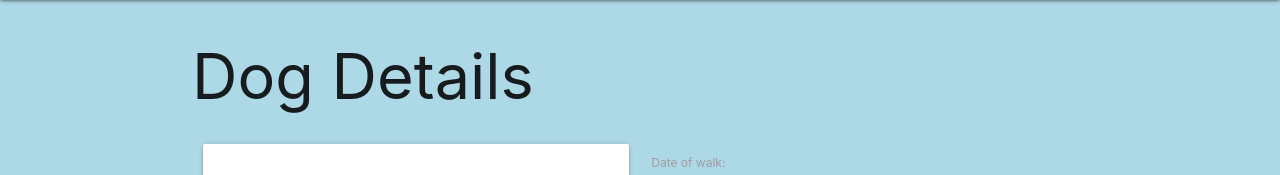
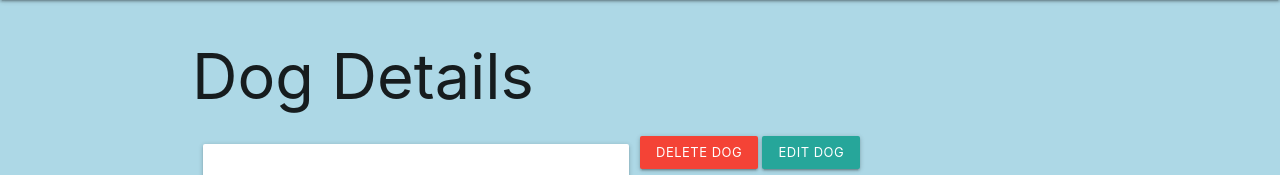
Before and after one commit to laurapease/FinchCollector, a Django app: template main_app/templates/dogs/detail.html in a window 1280 px wide. Shown: the part 64-239 px from the top of the page. Run offline with Django 3.2, Linux system fonts and the light colour scheme; the template is opened without the code that fills it: values that come from a table or form of the project are taken from there, others are empty.

Commit message:
Edit and Delete Butons working

```diff
--- a/main_app/templates/dogs/detail.html
+++ b/main_app/templates/dogs/detail.html
@@ -18,6 +18,13 @@
       </div>
     </div>
   </div>
+
+  <!--Edit and Delete Actions -->
+
+  <div class="card-action">
+    <a href="{% url 'delete_dog' dog.id%}" class="btn-small red">Delete Dog</a>
+    <a href="{% url 'edit_dog' dog.id %}" class="btn-small">Edit Dog</a>
+
     <div class="col s6">
       <form action="{% url 'add_walking' dog.id %}" method="post">
         {% csrf_token %} {{ walking_form.as_p }}
@@ -109,3 +116,4 @@
     </script>
     {% endblock %}
   </div>
+</div>
--- a/main_app/urls.py
+++ b/main_app/urls.py
@@ -10,8 +10,8 @@ urlpatterns = [
     path('dogs/<int:dog_id>/add_walking/', views.add_walking, name='add_walking'),
     path('dogs/<int:dog_id>/unused_toy/<int:toy_id>/', views.unused_toy, name="unused_toy"),
     path('dogs/<int:dog_id>/dogs_toy/<int:toy_id>/', views.dogs_toy, name="dogs_toy"),
-    path('dogs/new', views.add_dog, name='add_dog'),
-    # path('dogs/<int:dog_id>/edit/', views.edit_dog, name='edit_dog'),
-    # path('dogs/<in:dog_id>/delete/', views.delete_dog, name='delete_dog'),
+    path('dogs/new/', views.add_dog, name='add_dog'),
+    path('dogs/<int:dog_id>/edit/', views.edit_dog, name='edit_dog'),
+    path('dogs/<int:dog_id>/delete/', views.delete_dog, name='delete_dog'),
     # path('accounts/signup', views.signup, name='signup')
 ]
```
Also changed, not shown: main_app/views.py (+22 -0 lines). Lines whose indentation alone changed are shown as unchanged.
